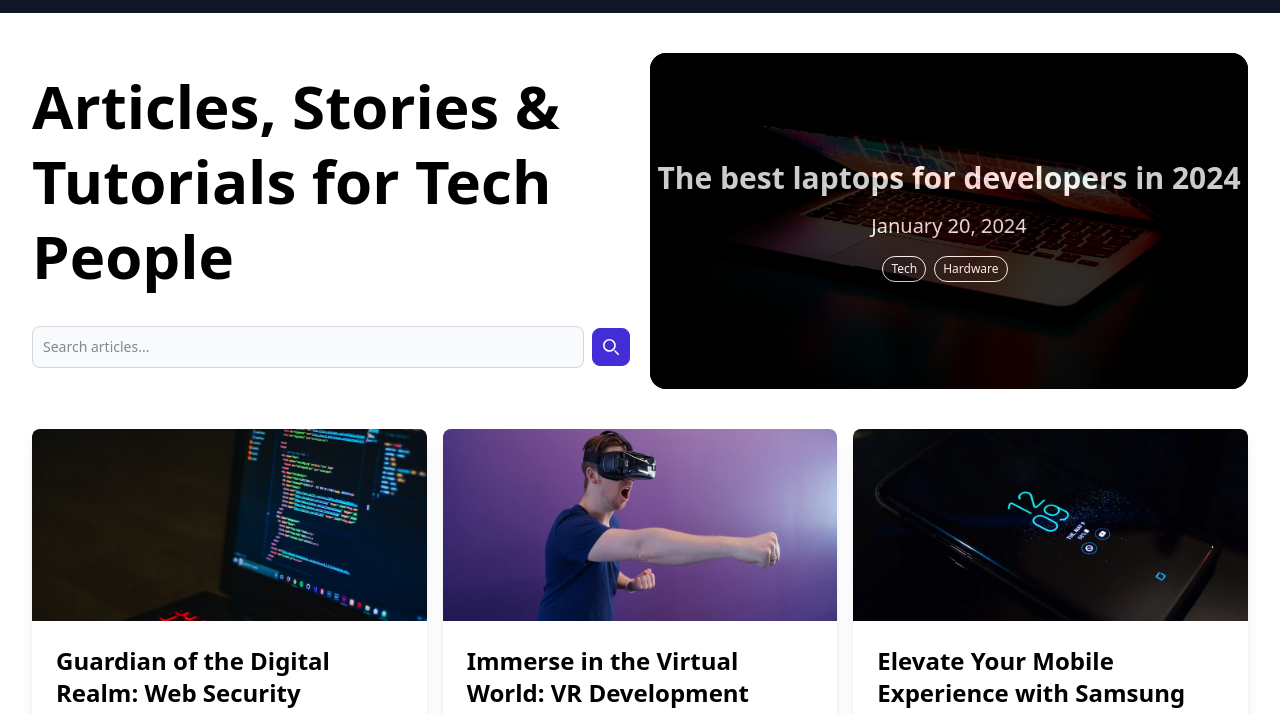
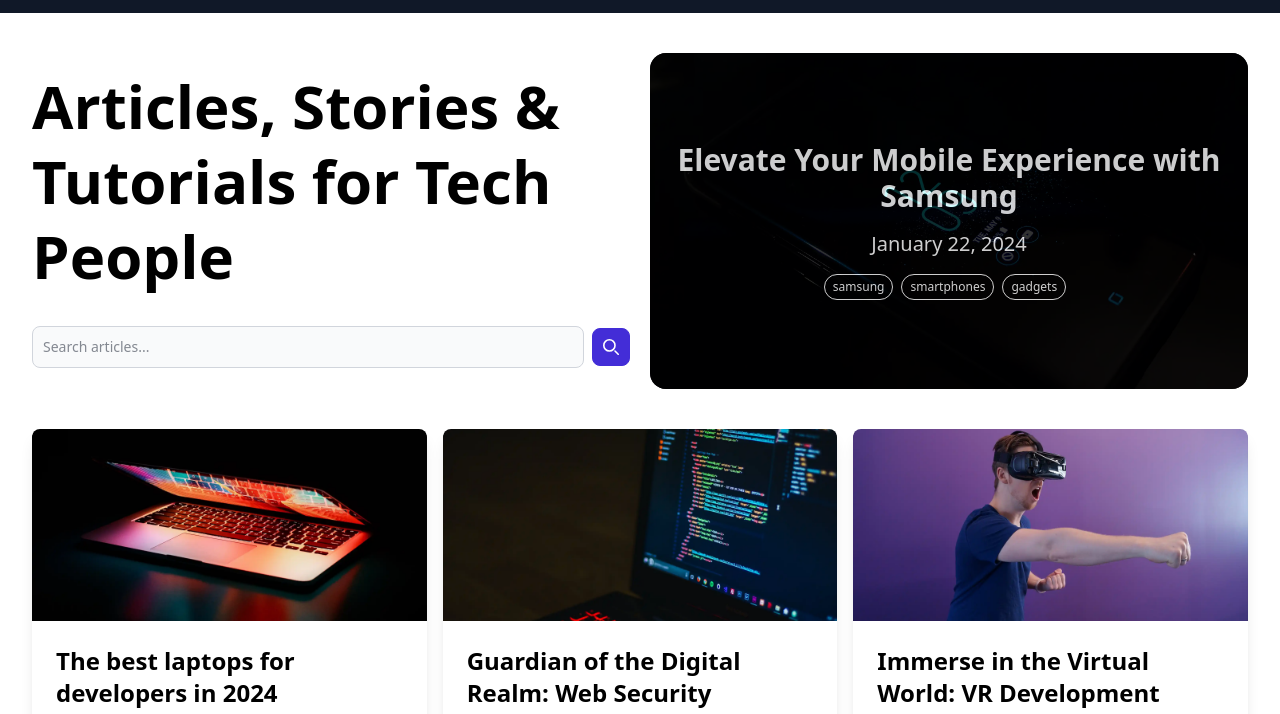
Before and after one commit to s54a/Brad-Traversy-Sir-Astro-SSR-Blog, an Astro site: page / in a window 1280 px wide. Shown: the part 74-788 px from the top of the page. Built offline with nearby package versions, Linux system fonts and the light colour scheme; Astro itself is replaced by a stand-in of ours.

Commit message:
created mostRecentArticle Component & fixed typos

```diff
--- a/src/components/ArticleCard.astro
+++ b/src/components/ArticleCard.astro
@@ -1,5 +1,5 @@
 ---
-import { formatData } from "../utils";
+import { formatDate } from "../utils";
 import type { CollectionEntry } from "astro:content";
 
 const { article } = Astro.props;
@@ -23,7 +23,7 @@
         <a href={"/article/" + article.slug}>{article.data.title}</a>
       </h2>
       <p class="mb-4 text-sm text-gray-600">
-        {formatData(article.data.pubDate)}
+        {formatDate(article.data.pubDate)}
       </p>
       <div class="flex flex-wrap gap-2">
         {
--- /dev/null
+++ b/src/components/MostRecentArticle.astro
@@ -0,0 +1,45 @@
+---
+import { formatDate } from "../utils";
+import type { CollectionEntry } from "astro:content";
+
+const { article } = Astro.props;
+
+interface Props {
+  article: CollectionEntry<"blog">;
+}
+---
+
+<div class="relative inline-block w-full cursor-pointer rounded-2xl sm:w-auto">
+  <a href={"/article/" + article.slug}>
+    <img
+      src={"/images/" + article.data.image}
+      alt="Article Image"
+      class="h-auto w-full rounded-2xl"
+    />
+
+    <div
+      class="absolute inset-0 flex flex-col items-center justify-center rounded-2xl bg-black text-center text-white opacity-80 transition duration-300 ease-in-out hover:opacity-75"
+    >
+      <div>
+        <h2 class="text-2xl font-semibold sm:text-3xl">
+          {article.data.title}
+        </h2>
+        <p class="mt-4 text-xl">{formatDate(article.data.pubDate)}</p>
+
+        <!-- Tags with rounded border -->
+        <div class="mt-4 flex justify-center">
+          {
+            article.data.tags.map((tag: string) => {
+              return (
+                <span class="mr-2 rounded-full border px-2 py-1 text-xs text-white">
+                  {/* <a href={"/articles/tag/" + tag}>{tag}</a> */}
+                  {tag}
+                </span>
+              );
+            })
+          }
+        </div>
+      </div>
+    </div>
+  </a>
+</div>
--- a/src/content/blog/elevate-your-mobile-experience.md
+++ b/src/content/blog/elevate-your-mobile-experience.md
@@ -1,6 +1,6 @@
 ---
 title: "Elevate Your Mobile Experience with Samsung"
-pubDate: 2024-01-17
+pubDate: 2024-01-22
 author: "Jane Smith"
 image: "image4.webp"
 tags: ["samsung", "smartphones", "gadgets"]
--- a/src/pages/index.astro
+++ b/src/pages/index.astro
@@ -1,6 +1,7 @@
 ---
 import MainLayout from "../layouts/MainLayout.astro";
 import SearchForm from "../components/SearchForm.astro";
+import MostRecentArticle from "../components/MostRecentArticle.astro";
 import { HOMEPAGE_ARTICLE_LIMIT } from "./constants";
 import { getCollection } from "astro:content";
 import type { CollectionEntry } from "astro:content";
@@ -30,40 +31,7 @@
     </div>
 
     <!-- Most Recent Article -->
-    <div
-      class="relative inline-block w-full cursor-pointer rounded-2xl sm:w-auto"
-    >
-      <a href="article.html">
-        <img
-          src="images/image1.webp"
-          alt="Article Image"
-          class="h-auto w-full rounded-2xl"
-        />
-
-        <div
-          class="absolute inset-0 flex flex-col items-center justify-center rounded-2xl bg-black text-center text-white opacity-80 transition duration-300 ease-in-out hover:opacity-75"
-        >
-          <div>
-            <h2 class="text-2xl font-semibold sm:text-3xl">
-              The best laptops for developers in 2024
-            </h2>
-            <p class="mt-4 text-xl">January 20, 2024</p>
-
-            <!-- Tags with rounded border -->
-            <div class="mt-4 flex justify-center">
-              <span
-                class="mr-2 rounded-full border px-2 py-1 text-xs text-white"
-                >Tech</span
-              >
-              <span
-                class="mr-2 rounded-full border px-2 py-1 text-xs text-white"
-                >Hardware</span
-              >
-            </div>
-          </div>
-        </div>
-      </a>
-    </div>
+    <MostRecentArticle article={getMostRecentArticle} />
   </div>
 
   <!-- Main Grid -->
--- a/src/utils.ts
+++ b/src/utils.ts
@@ -1,4 +1,4 @@
-export function formatData(date: Date): string {
+export function formatDate(date: Date): string {
   const options: Intl.DateTimeFormatOptions = {
     year: "numeric",
     month: "long",
```
